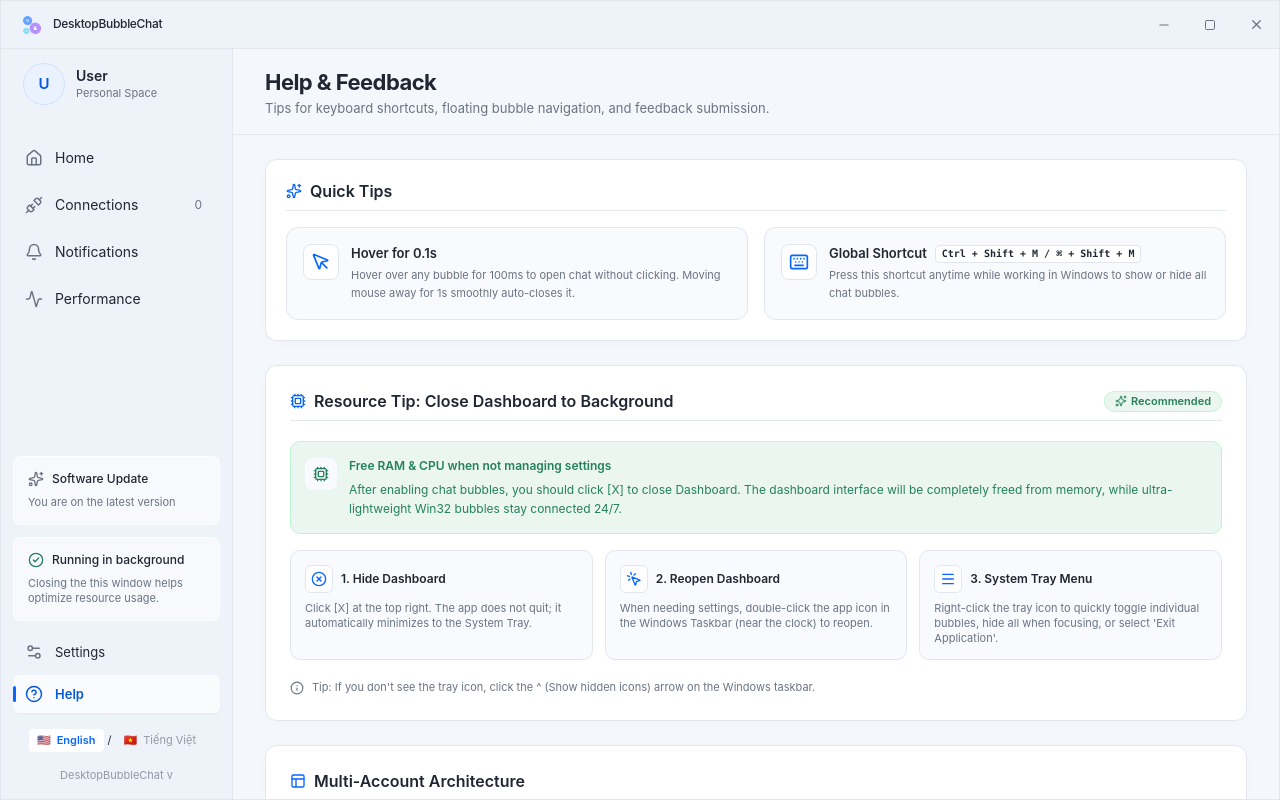
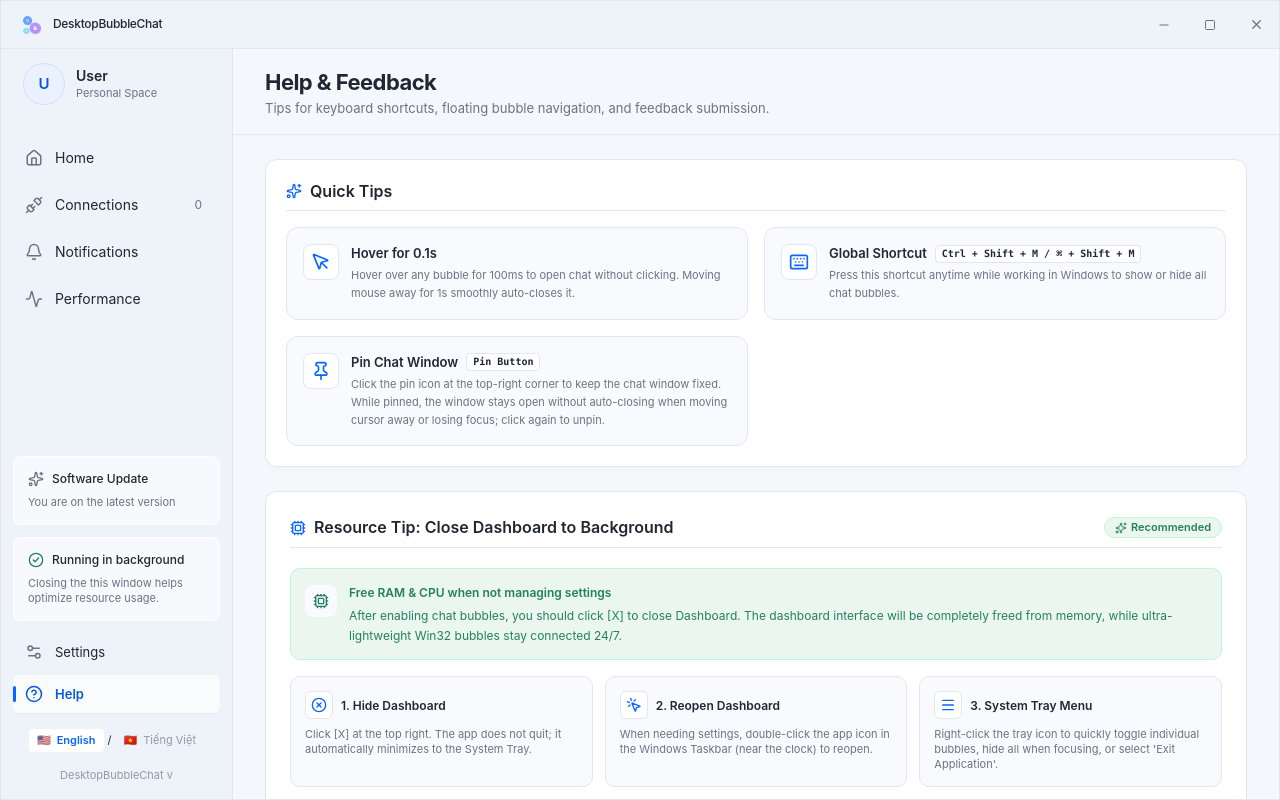
Before and after one commit to Lelequyngocquy/desktop-bubble-chat, a React (Vite) app: page / in a window 1280 px wide. Both pictures are taken after a click on the button "Help". Built offline with nearby package versions, Linux system fonts and the light colour scheme.

Commit message:
style: restore two column layout in help section

```diff
--- a/locales/en/help.json
+++ b/locales/en/help.json
@@ -7,6 +7,9 @@
   "hover_desc": "Hover over any bubble for 100ms to open chat without clicking. Moving mouse away for 1s smoothly auto-closes it.",
   "shortcut_title": "Global Shortcut",
   "shortcut_desc": "Press this shortcut anytime while working in Windows to show or hide all chat bubbles.",
+  "pin_title": "Pin Chat Window",
+  "pin_badge": "Pin Button",
+  "pin_desc": "Click the pin icon at the top-right corner to keep the chat window fixed. While pinned, the window stays open without auto-closing when moving cursor away or losing focus; click again to unpin.",
   "optimize_title": "Resource Tip: Close Dashboard to Background",
   "recommended_badge": "Recommended",
   "banner_title": "Free RAM & CPU when not managing settings",
--- a/locales/vi/help.json
+++ b/locales/vi/help.json
@@ -7,6 +7,9 @@
   "hover_desc": "Rê chuột vào bong bóng bất kỳ trong 100ms để mở ngay khung chat mà không cần click. Di chuột ra ngoài 1 giây khung chat sẽ tự động đóng êm ái.",
   "shortcut_title": "Phím tắt toàn cục",
   "shortcut_desc": "Bấm tổ hợp phím này bất cứ lúc nào khi đang làm việc trên Windows để ẩn hoặc hiện toàn bộ bong bóng chat trên màn hình.",
+  "pin_title": "Ghim khung chat (Pin)",
+  "pin_badge": "Nút đinh ghim",
+  "pin_desc": "Nhấn nút đinh ghim ở góc trên bên phải khung chat để ghim cố định. Khi đã ghim, khung chat luôn hiển thị và không tự động đóng khi rời chuột hay chuyển cửa sổ khác; nhấn lại để bỏ ghim.",
   "optimize_title": "Gợi ý tối ưu tài nguyên: Chạy ẩn Dashboard",
   "recommended_badge": "Khuyên dùng",
   "banner_title": "Giải phóng RAM & CPU khi không cần xem cài đặt",
--- a/src/components/help/components/QuickTipsSection.tsx
+++ b/src/components/help/components/QuickTipsSection.tsx
@@ -1,12 +1,11 @@
 import React from "react";
-import { Sparkles, MousePointer, Keyboard } from "lucide-react";
+import { Sparkles, MousePointer, Keyboard, Pin } from "lucide-react";
 import { useTranslation } from "react-i18next";
 import { TipCard } from "./TipCard";
 import { CommonLargeCard } from "../../common/index";
 
 export const QuickTipsSection: React.FC = () => {
   const { t } = useTranslation("help");
-
   return (
     <CommonLargeCard
       icon={<Sparkles className="w-4 h-4 text-primary" />}
@@ -24,6 +23,12 @@ export const QuickTipsSection: React.FC = () => {
           badge="Ctrl + Shift + M / ⌘ + Shift + M"
           description={t("shortcut_desc")}
         />
+        <TipCard
+          icon={<Pin className="w-5 h-5" />}
+          title={t("pin_title")}
+          badge={t("pin_badge")}
+          description={t("pin_desc")}
+        />
       </div>
     </CommonLargeCard>
   );
```
